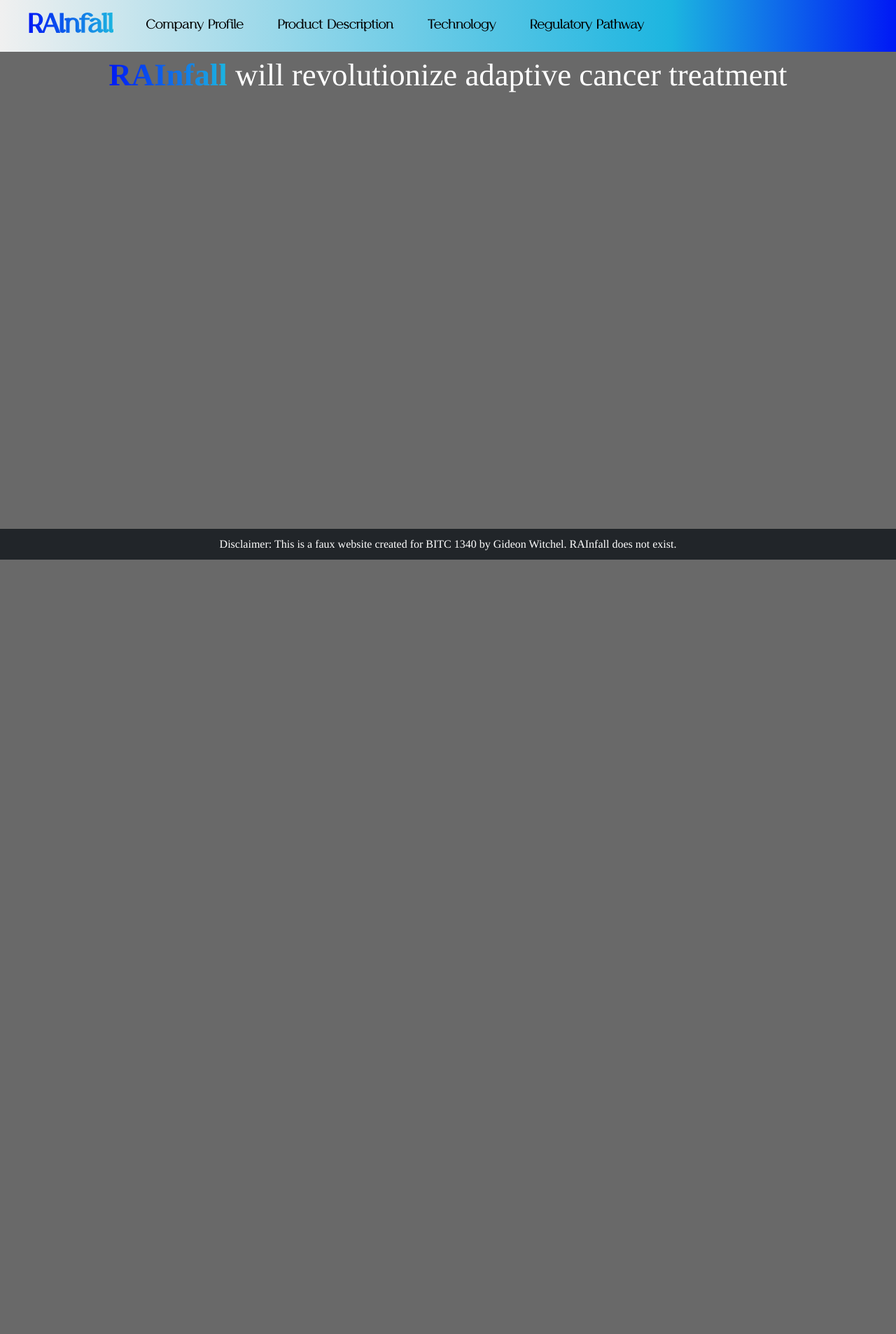
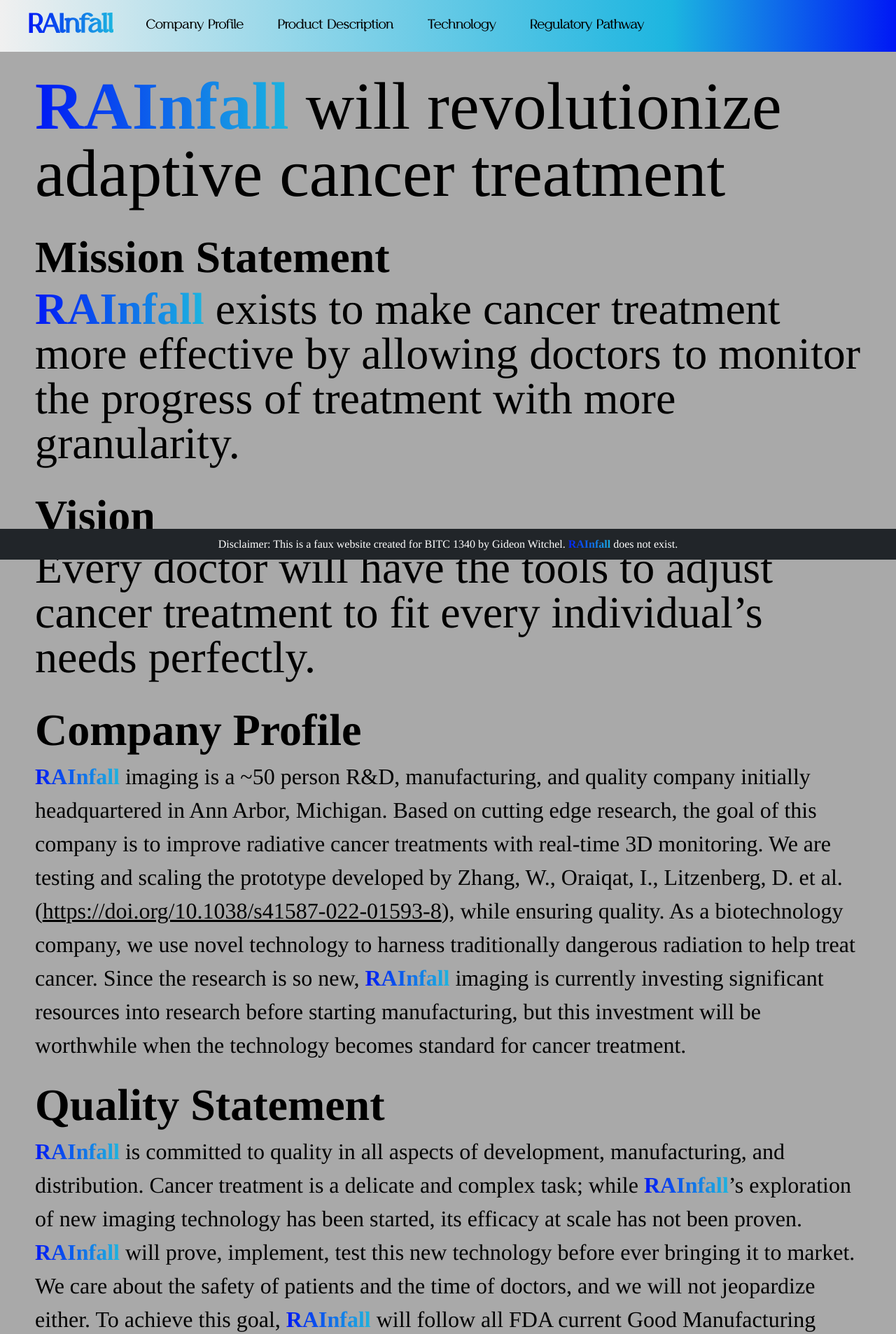
Before and after one commit to GideonWitchel/rainfall-website, a plain HTML site: page profile.html in a window 1280 px wide. Shown: the top 1907 px of the page at 70% size. Before the commit the page ends 800 px from the top, so only its background shows below. Drawn offline with nearby package versions, Linux system fonts and the light colour scheme.

Commit message:
Profile, Product, and Technology

```diff
--- a/index.css
+++ b/index.css
@@ -1,8 +1,8 @@
 @font-face { font-family: SophieFancy; src: url('Sophie Fancy.otf'); }
 
 body{
-    color: white;
-    background-color: dimgray;
+    color: black;
+    background-color: darkgray;
     display: flex;
     min-height: 100vh;
     flex-direction: column;
@@ -16,10 +16,18 @@ body{
     align-items:center;
     flex: 1;
 }
+#content-left {
+    display: flex;
+    flex-direction: column;
+    flex: 1;
+}
 .navbar {
     background: rgb(240,240,240);
     background: linear-gradient(90deg, rgba(240,240,240,1) 0%, rgba(28,181,224,1) 75%, rgba(0,24,245,1) 100%);
     font-size: 1.5vw;
+    position: sticky;
+    top: 0;
+    width: 100%;
 }
 .navbar-brand{
     font-family: SophieFancy, Oswald, Times, serif;
@@ -36,12 +44,28 @@ body{
     -webkit-background-clip: text;
     -webkit-text-fill-color: transparent;
 }
-.big{
+.big-static{
     font-size: 3.5vw;
     margin: 0 50px;
 }
+.big{
+    font-size: 6em;
+    margin: 0 50px;
+    line-height: 100%;
+    padding: 30px 0 10px 0;
+}
+.medium-static {
+    font-size: 2vw;
+    margin: 0 50px;
+}
 .medium {
-    font-size: 2vw;
+    font-size: 4em;
+    margin: 0 50px;
+    line-height: 100%;
+    padding: 30px 0 10px 0;
+}
+.small {
+    font-size: 2em;
     margin: 0 50px;
 }
 .nav-link {
@@ -50,19 +74,25 @@ body{
     margin: 0 10px;
     color: black;
 }
+a{
+    color: inherit;
+}
 a:hover{
-    color: DimGray;
+    color: inherit;
 }
 p{
     font-family: Oswald, Times, serif;
 }
 .footer {
+    background-color: dimgray;
+    color: white;
     position: sticky;
     bottom: 0;
     display: flex;
     justify-content: center;
     padding: 10px 0;
     font-family: Times, serif;
+    margin: 20px 0 0 0;
 }
 .noMargin {
     margin: 0;
@@ -85,7 +115,7 @@ p{
     display: flex;
     align-items: center;
     justify-content: center;
-    background: dimgray;
+    background: darkgray;
     background-position: center;
     background-repeat: no-repeat;
 }
--- a/profile.html
+++ b/profile.html
@@ -32,12 +32,20 @@
     </div>
 </nav>
 
-<div id="content">
+<div id="content-left">
     <p class="big"><b class="rainfall">RAInfall</b> will revolutionize adaptive cancer treatment</p>
+    <p class="medium"><b>Mission Statement</b></p>
+    <p class="medium" style="padding-top: 0"><b class="rainfall">RAInfall</b> exists to make cancer treatment more effective by allowing doctors to monitor the progress of treatment with more granularity.</p>
+    <p class="medium"><b>Vision</b></p>
+    <p class="medium" style="padding-top: 0">Every doctor will have the tools to adjust cancer treatment to fit every individual’s needs perfectly.</p>
+    <p class="medium"><b>Company Profile</b></p>
+    <p class="small"><b class="rainfall">RAInfall</b> imaging is a ~50 person R&D, manufacturing, and quality company initially headquartered in Ann Arbor, Michigan. Based on cutting edge research, the goal of this company is to improve radiative cancer treatments with real-time 3D monitoring. We are testing and scaling the prototype developed by Zhang, W., Oraiqat, I., Litzenberg, D. et al. (<a href="https://doi.org/10.1038/s41587-022-01593-8">https://doi.org/10.1038/s41587-022-01593-8</a>), while ensuring quality. As a biotechnology company, we use novel technology to harness traditionally dangerous radiation to help treat cancer. Since the research is so new, <b class="rainfall">RAInfall</b> imaging is currently investing significant resources into research before starting manufacturing, but this investment will be worthwhile when the technology becomes standard for cancer treatment.</p>
+    <p class="medium"><b>Quality Statement</b></p>
+    <p class="small"><b class="rainfall">RAInfall</b> is committed to quality in all aspects of development, manufacturing, and distribution. Cancer treatment is a delicate and complex task; while <b class="rainfall">RAInfall</b>’s exploration of new imaging technology has been started, its efficacy at scale has not been proven. <b class="rainfall">RAInfall</b> will prove, implement, test this new technology before ever bringing it to market. We care about the safety of patients and the time of doctors, and we will not jeopardize either. To achieve this goal, <b class="rainfall">RAInfall</b> will follow all FDA current Good Manufacturing Practices, implementing the FDA regulations across all levels of the company. R&D, Manufacturing, Shipping, Labeling, and Management will all work together under Total Quality Management to ensure safety, efficacy, and efficiency across <b class="rainfall">RAInfall</b>. Our documentation practices are rigorous, so any issues are immediately resolved. Additionally, we follow the optional ISO 9000 specification, which demonstrates our unending commitment to quality. We have regular external audits of our systems, and if you have any questions about quality at <b class="rainfall">RAInfall</b>, we will be happy to answer them.</p>
 </div>
 
 <div class="footer bg-dark">
-    Disclaimer: This is a faux website created for BITC 1340 by Gideon Witchel. RAInfall does not exist.
+    Disclaimer: This is a faux website created for BITC 1340 by Gideon Witchel. <b class="rainfall">&nbspRAInfall&nbsp</b> does not exist.
 </div>
 
 </body>
```
Also changed, not shown: index.html (+4 -4 lines), product.html (+8 -3 lines), regulation.html (+1 -1 lines), technology.html (+7 -2 lines).
